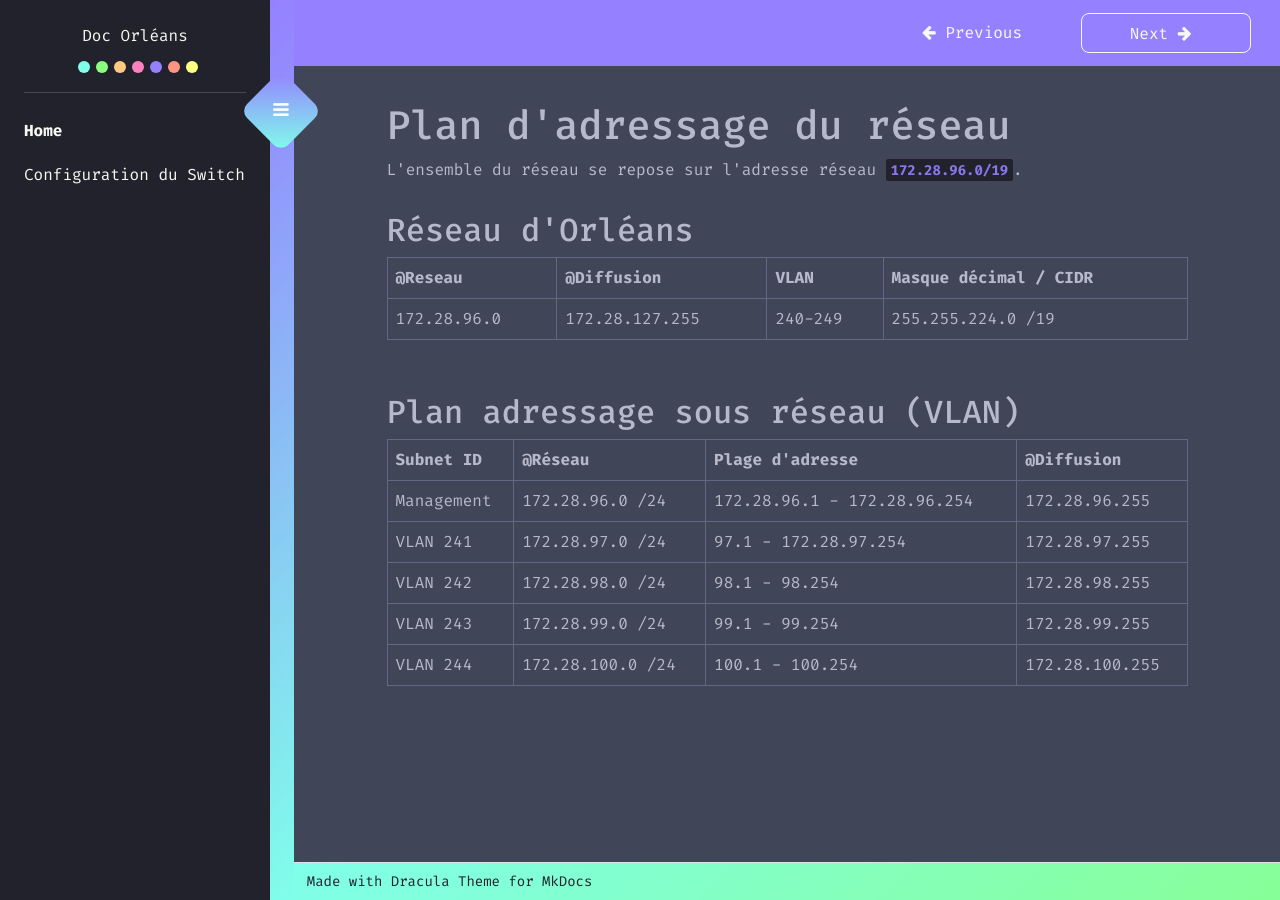
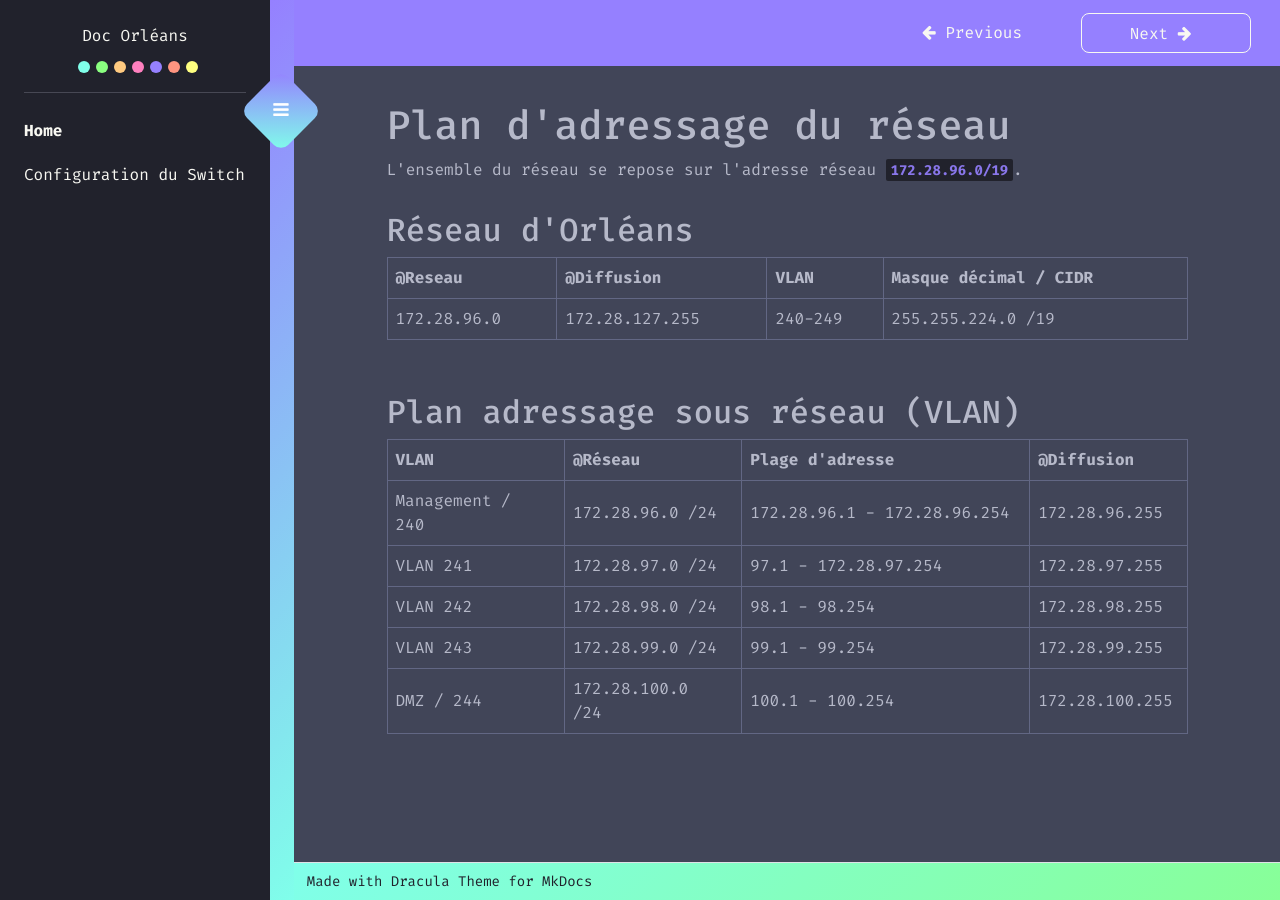
Before and after one commit to eRaETatsuya/OrleansSIO.github.io, an MkDocs documentation site: the page built from docs/index.md, in a window 1280 px wide. Built offline with MkDocs 1.6.1 and Material for MkDocs 9.7.7, drawn with Linux system fonts in a browser that asks for light colours.

Commit message:
Update index.md

```diff
--- a/docs/index.md
+++ b/docs/index.md
@@ -12,10 +12,10 @@
 
 ## Plan adressage sous réseau (VLAN)
 
-| Subnet ID | @Réseau | Plage d'adresse | @Diffusion|
+| VLAN | @Réseau | Plage d'adresse | @Diffusion|
 |-----------|---------|-----------------|-----------|
-|Management|172.28.96.0 /24| 172.28.96.1 - 172.28.96.254 | 172.28.96.255|
+|Management / 240|172.28.96.0 /24| 172.28.96.1 - 172.28.96.254 | 172.28.96.255|
 |  VLAN 241 | 172.28.97.0 /24| 97.1 - 172.28.97.254 |172.28.97.255|
 |  VLAN 242 |   172.28.98.0 /24 | 98.1 - 98.254 |172.28.98.255|
 |  VLAN 243 |  172.28.99.0 /24 | 99.1 - 99.254 | 172.28.99.255 |
-|  VLAN 244 | 172.28.100.0 /24 | 100.1 - 100.254 | 172.28.100.255 |
+|  DMZ / 244 | 172.28.100.0 /24 | 100.1 - 100.254 | 172.28.100.255 |
```
